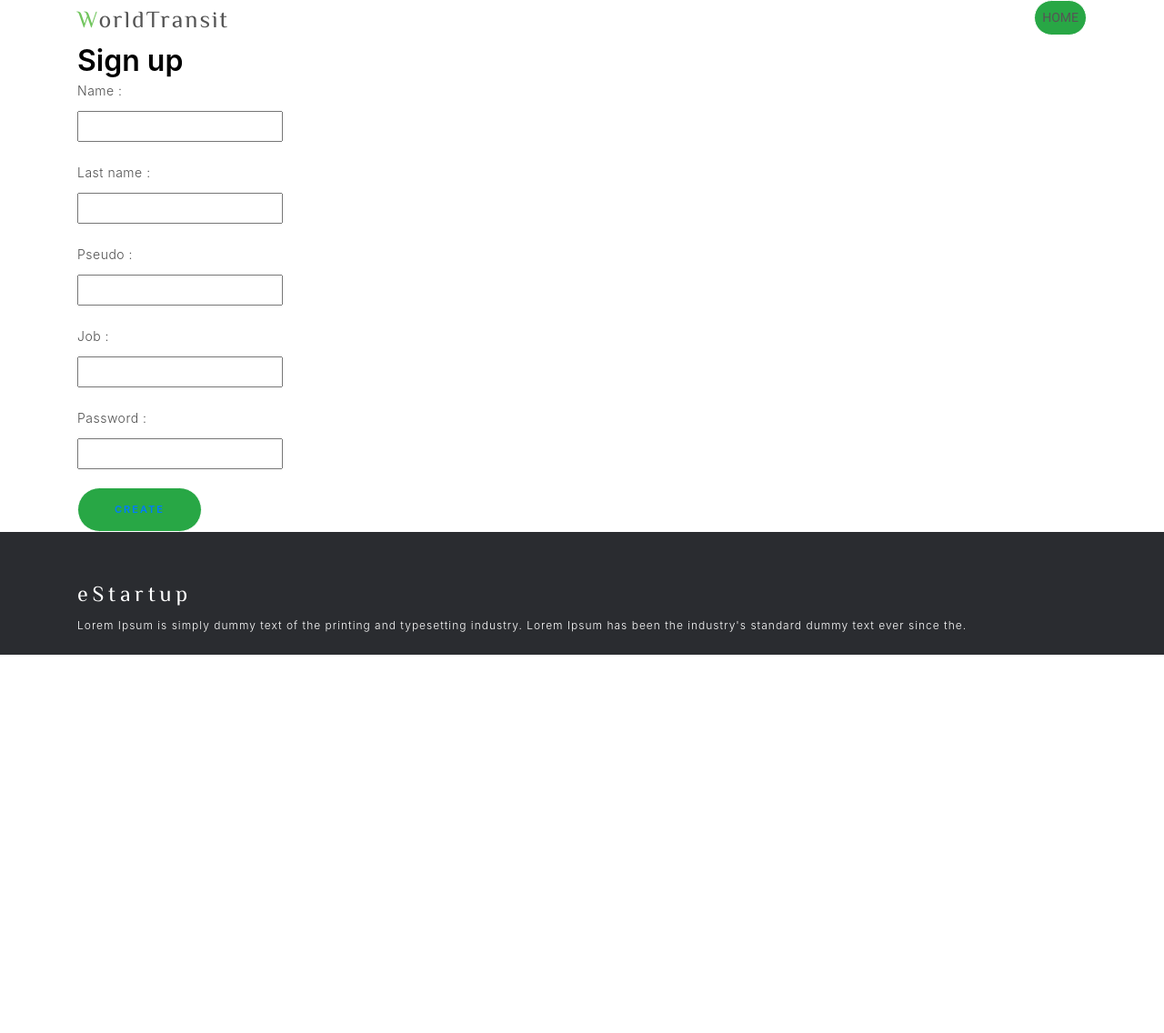
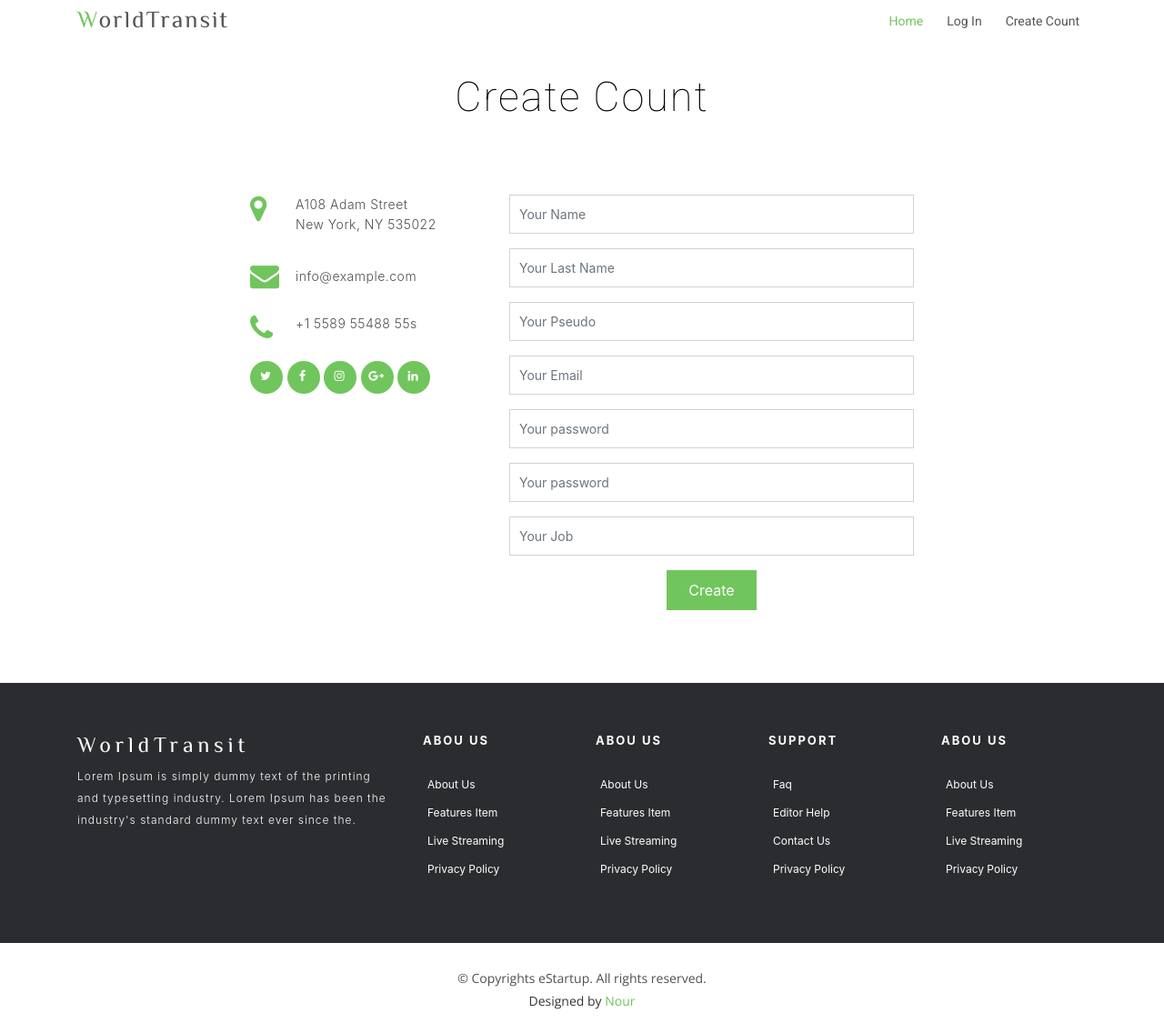
Before and after one commit to baccarnh/pme-QF, a Django app: page /blog/createaccount/ in a window 1280 px wide. Shown: the whole page at 91% size. Before the commit the page ends 720 px from the top, so only its background shows below. Run offline with Django 3.2, Linux system fonts and the light colour scheme; some libraries are stand-ins or nearby versions.

Commit message:
create form in views

```diff
--- a/WorldTransit/WorldTransit/urls.py
+++ b/WorldTransit/WorldTransit/urls.py
@@ -2,7 +2,7 @@ from django.conf import settings
 from django.contrib import admin
 from django.urls import path, include
 
-from . import views
+from blog import views
 
 urlpatterns = [
     path('', views.home, name='home'),
--- a/WorldTransit/blog/forms.py
+++ b/WorldTransit/blog/forms.py
@@ -3,17 +3,6 @@ from .models import Users, Response, Questions
 
 
 """class for create form with models class """
-
-
-class ConnexionForm(forms.Form):
-    name = forms.CharField(label="Nom d'utilisateur", max_length=30)
-    password = forms.CharField(label="Mot de passe", widget=forms.PasswordInput)
-
-
-class SignUpForm(forms.ModelForm):
-    class Meta:
-        model = Users
-        fields = '__all__'
 
 
 class ResponseForm(forms.ModelForm):
--- a/WorldTransit/blog/templates/blog/createaccount.html
+++ b/WorldTransit/blog/templates/blog/createaccount.html
@@ -1,114 +1,89 @@
-<!DOCTYPE html>
-<html lang="fr">
-<head>
+
+{% extends 'blog/layouts/base.html' %}
     {% load static %}
-    <meta charset="utf-8">
-    <meta content="width=device-width, initial-scale=1.0" name="viewport">
-    <meta content="" name="keywords">
-    <meta content="" name="description">
-    <title> {% block title %} WorldTransit {% endblock title %} </title>
-    <!-- Favicons -->
-    <link href="img/favicon.png" rel="icon">
-    <link href="img/apple-touch-icon.png" rel="apple-touch-icon">
+ {% block content %}
 
-    <!-- Google Fonts -->
-    <link href="https://fonts.googleapis.com/css?family=Open+Sans:300,300i,400,400i,700,700i|Roboto:100,300,400,500,700|Philosopher:400,400i,700,700i" rel="stylesheet">
+                  <section id="contact" class="padd-section wow fadeInUp">
 
-    <!-- Bootstrap css -->
-    <!-- <link rel="stylesheet" href="css/bootstrap.css"> -->
-    <link href="{% static 'css/lib/bootstrap/css/bootstrap.min.css' %}" rel="stylesheet">
+    <div class="container">
+      <div class="section-title text-center">
+        <h2>Create count</h2>
+        <p class="separator"></p>
+      </div>
+    </div>
 
-    <!-- Libraries CSS Files -->
-    <link href="{% static 'css/lib/owlcarousel/assets/owl.carousel.min.css' %}" rel="stylesheet">
-    <link href="{% static 'css/lib/owlcarousel/assets/owl.theme.default.min.css' %}" rel="stylesheet">
-    <link href="{% static 'css/lib/font-awesome/css/font-awesome.min.css' %}" rel="stylesheet">
-    <link href="{% static 'css/lib/animate/animate.min.css' %}" rel="stylesheet">
-    <link href="{% static 'css/lib/modal-video/css/modal-video.min.css' %}" rel="stylesheet">
+    <div class="container">
+      <div class="row justify-content-center">
 
-    <!-- Main Stylesheet File -->
-    <link href="{% static 'css/css/style.css' %}" rel="stylesheet">
+        <div class="col-lg-3 col-md-4">
 
-</head>
-<header id="header" class="header header-hide">
-    <div class="container">
+          <div class="info">
+            <div>
+              <i class="fa fa-map-marker"></i>
+              <p>A108 Adam Street<br>New York, NY 535022</p>
+            </div>
 
-      <div id="logo" class="pull-left">
-        <h1><a href="#body" class="scrollto"><span>W</span>orldTransit</a></h1>
-        <!-- Uncomment below if you prefer to use an image logo -->
-        <!-- <a href="#body"><img src="img/logo.png" alt="" title="" /></a>-->
-      </div>
+            <div class="email">
+              <i class="fa fa-envelope"></i>
+              <p>info@example.com</p>
+            </div>
 
-      <nav id="nav-menu-container">
-        <ul class="nav-menu">
-          <li class="menu-active" >
-            <button type="submit" class="btn btn-success" ><a href = ""  ;>Home</a></button>
-          </li>
-        </ul>
-      </nav><!-- #nav-menu-container -->
-    </div>
-    {% block img%}{% endblock %}
+            <div>
+              <i class="fa fa-phone"></i>
+              <p>+1 5589 55488 55s</p>
+            </div>
+          </div>
 
-</header>
-<body>
-<br>
-<br>
+          <div class="social-links">
+            <a href="#" class="twitter"><i class="fa fa-twitter"></i></a>
+            <a href="#" class="facebook"><i class="fa fa-facebook"></i></a>
+            <a href="#" class="instagram"><i class="fa fa-instagram"></i></a>
+            <a href="#" class="google-plus"><i class="fa fa-google-plus"></i></a>
+            <a href="#" class="linkedin"><i class="fa fa-linkedin"></i></a>
+          </div>
 
- {% block content %}
-<div class="container">
-        <div class="row">
-            <div class="col-md-6 col-lg-12">
-                <div class="feature-block">
-                  <h2>Sign up</h2>
-                  <form method="post">
-                    {% csrf_token %}
-                    {% for field in form %}
-                      <p>
-                        {{ field.label_tag }}<br>
-                        {{ field }}
-                        {% for error in field.errors %}
-                          <p style="color: red">{{ error }}</p>
-                        {% endfor %}
-                      </p>
-                    {% endfor %}
-                    <button type="submit" class="btn btn-success" ><a href = ""  ;>Create</a></button>
-                  </form>
+        </div>
+
+        <div class="col-lg-5 col-md-8">
+          <div class="form">
+            <div id="sendmessage">Your message has been sent. Thank you!</div>
+            <div id="errormessage"></div>
+            <form action="{% url 'blog:createaccount' %}" method="post" role="form" >
+                 {% csrf_token %}
+              <div class="form-group">
+                <input type="text" name="name" class="form-control" id="name" placeholder="Your Name" data-rule="minlen:4" data-msg="Please enter at least 4 chars" />
+                <div class="validation"></div>
+              </div>
+                <div class="form-group">
+                    <input type="text" name="last_name" class="form-control" id="last_name" placeholder="Your Last Name" data-rule="minlen:4" data-msg="Please enter at least 4 chars" />
+                    <div class="validation"></div>
                 </div>
-            </div>
-        </div>
-</div>
-{% endblock %}
-
-
-
-</body>
- <footer class="footer">
-    <div class="container">
-      <div class="row">
-          <div class="col-md-12 col-lg-12">
-          <div class="footer-logo">
-              <a class="navbar-brand" href="#">eStartup</a>
-            <p>Lorem Ipsum is simply dummy text of the printing and typesetting industry. Lorem Ipsum has been the industry's standard dummy text ever since the.</p>
+                <div class="form-group">
+                    <input type="text" name="pseudo" class="form-control" id="pseudo" placeholder="Your Pseudo" data-rule="minlen:4" data-msg="Please enter at least 4 chars" />
+                    <div class="validation"></div>
+                </div>
+                 <div class="form-group">
+                    <input type="email" class="form-control" name="email" id="email" placeholder="Your Email" data-rule="email" data-msg="Please enter a valid email" />
+                    <div class="validation"></div>
+                </div>
+                <div class="form-group">
+                    <input type="password" name="password" class="form-control" id="password" placeholder="Your password" data-rule="minlen:4" data-msg="Please enter at least 4 chars" />
+                    <div class="validation"></div>
+                </div>
+                <div class="form-group">
+                    <input type="password" name="confirm_password" class="form-control" id="confirm_password" placeholder="Your password" data-rule="minlen:4" data-msg="Please enter at least 4 chars" />
+                    <div class="validation"></div>
+                </div>
+                <div class="form-group">
+                    <input type="text" name="job" class="form-control" id="job" placeholder="Your Job" data-rule="minlen:4" data-msg="Please enter at least 4 chars" />
+                    <div class="validation"></div>
+                </div>
+              <div class="text-center"><button type="submit">Create</button></div>
+            </form>
           </div>
         </div>
       </div>
     </div>
-  </footer>
+  </section>
 
-   <!-- JavaScript Libraries -->
-  <script src="{% static 'css/lib/jquery/jquery.min.js' %}"></script>
-  <script src="{% static 'css/lib/jquery/jquery-migrate.min.js' %}"></script>
-  <script src="{% static 'css/lib/bootstrap/js/bootstrap.bundle.min.js' %}"></script>
-  <script src="{% static 'css/lib/superfish/hoverIntent.js' %}"></script>
-  <script src="{% static 'css/lib/superfish/superfish.min.js' %}"></script>
-  <script src="{% static 'css/lib/easing/easing.min.js' %}"></script>
-  <script src="{% static 'css/lib/modal-video/js/modal-video.js' %}"></script>
-  <script src="{% static 'css/lib/owlcarousel/owl.carousel.min.js' %}"></script>
-  <script src="{% static 'css/lib/wow/wow.min.js' %}"></script>
-  <!-- Contact Form JavaScript File -->
-  <script src="{% static 'js/contactform/contactform.js' %}"></script>
-
-  <!-- Template Main Javascript File -->
-  <script src="{% static 'js/js/main.js' %}"></script>
-
-
-</html>
+{% endblock %}
--- a/WorldTransit/blog/templates/blog/layouts/nav.html
+++ b/WorldTransit/blog/templates/blog/layouts/nav.html
@@ -5,20 +5,23 @@
 
       <div id="logo" class="pull-left">
         <h1><a href="#body" class="scrollto"><span>W</span>orldTransit</a></h1>
-        <!-- Uncomment below if you prefer to use an image logo -->
-        <!-- <a href="#body"><img src="img/logo.png" alt="" title="" /></a>-->
       </div>
 
        <nav id="nav-menu-container">
         <ul class="nav-menu">
-          <li class="menu-active"><a href="{% url 'home' %}">Home</a></li>
-          <li><a href = "{% url 'blog:questionResponse' %}" >Questions</a></li>
-          <li><a href="{% url 'blog:newquestions' %}">New Questions</a></li>
-          <li><a href="{% url 'blog:useraccount' %}">User Account</a></li>
-          <li><a href="{% url 'blog:login' %}">Log In</a></li>
-          <li><a href="{% url 'blog:logout' %}">Log out</a></li>
+            {% if user is None %}
+            <li class="menu-active"><a href="{% url 'home' %}">Home</a></li>
+            <li id="a4"><a href="{% url 'blog:login' %}">Log In</a></li>
+            <li id="a5"><a href="{% url 'blog:createaccount' %}">create count</a></li>
+            {% else %}
+            <li class="menu-active"><a href="{% url 'home' %}">{{ user }}</a></li>
+            <li id="a1"><a href="{% url 'blog:questionResponse' %}" >Questions</a></li>
+            <li id="a2"><a href="{% url 'blog:newquestions' %}"  >New Questions</a></li>
+            <li id="a3"><a href="{% url 'blog:useraccount' %}" >User Account</a></li>
+            <li id="a6"><a href="{% url 'blog:logout' %}">Log out</a></li>
+            {% endif %}
         </ul>
-      </nav><!-- #nav-menu-container -->
+      </nav>
 
     </div>
-  </header><!-- #header -->
+  </header>
--- a/WorldTransit/blog/templates/home.html
+++ b/WorldTransit/blog/templates/home.html
@@ -1,10 +1,11 @@
+
 {% extends 'blog/layouts/base.html' %}
     {% load static %}
      {% block content %}
 
   <section id="hero" class="wow fadeIn">
     <div class="hero-container">
-      <h1>Welcome to WorldTransit</h1>
+        <h1>Welcome to WorldTransit</h1>
        <img src="{% static 'img/hero-img.png' %}" alt="Hero Imgs">
       <a href="#get-started" class="btn-get-started scrollto">Get Started</a>
       <div class="btns">
@@ -14,5 +15,5 @@
       </div>
     </div>
   </section><!-- #hero -->
-
+<script src="{% static 'js/js/main.js' %}"></script>
 {% endblock %}
--- a/WorldTransit/blog/views.py
+++ b/WorldTransit/blog/views.py
@@ -1,52 +1,58 @@
+from django.forms import models
 from django.shortcuts import render, get_object_or_404, redirect
 from .models import Questions, Response, Users
 from django.contrib.auth import authenticate, login, logout
+from .forms import QuestionForm
 from django.urls import reverse
-from .forms import SignUpForm, ResponseForm, QuestionForm, ConnexionForm
+import hashlib
+from datetime import timezone
+
+"""variable global"""
+user = None
+
+
+def home(request):
+    return render(request, 'home.html', {'user': user})
 
 
 def connexion(request):
-    """method for return login.html"""
-    error = False
-    if request.method == "POST":
-        form = ConnexionForm(request.POST)
-        if form.is_valid():
-            name = form.cleaned_data["name"]
-            password = form.cleaned_data["password"]
-            user = authenticate(username=name, password=password)  # Nous vérifions si les données sont correctes
-            if user:  # Si l'objet renvoyé n'est pas None
-                login(request, user)  # nous connectons l'utilisateur
-            else:  # sinon une erreur sera affichée
-                error = True
-    else:
-        form = ConnexionForm()
-    return render(request,'blog/login.html', locals())
+    """method for connexion"""
+    pseudo = request.POST.get("pseudo")
+    password = request.POST.get("password")
+    global user
+    user = pseudo
+    return render(request, 'blog/login.html', {'user': user, 'pseudo': pseudo, 'password': password})
 
 
 def deconnexion(request):
+    global user
     # le traitement de deconnection a faire
-    return render(request, 'home.html')
+    logout(request)
+    user = None
+    return render(request, 'home.html', {'user': user})
+
 
 def signup(request):
-    """method for return createaccount.html"""
-    if request.method == 'POST':
-        form = SignUpForm(request.POST)
-        if form.is_valid():
-            user = form.save()
-            user.refresh_from_db()  # load the profile instance created by the signal
-            user.save()
-            return redirect('blog/useraccount.html')
-    else:
-        form = SignUpForm()
-    return render(request, 'blog/createaccount.html', {'form': form})
+    """method for  createaccount """
+    # create new user account
+    if request.POST.get("password") == request.POST.get("confirm_password") and request.POST.get(
+            "password") is not None:
+        u = Users(name=request.POST.get("name"),
+                  last_name=request.POST.get("last_name"),
+                  pseudo=request.POST.get("pseudo"),
+                  email=request.POST.get("email"),
+                  job=request.POST.get("job"),
+                  password=request.POST.get("password")
+                  )
+        u.save()
+        return render(request, 'home.html', {'user': user})
+
+    return render(request, 'blog/createaccount.html', {'user': user})
 
 
 def useraccount(request):
     """method for return useraccount.html"""
-    quest = Questions.objects.filter(author='nicos', status=None)
-    liste = list()
-    liste.append(quest)
-    return render(request, 'blog/useraccount.html', {'quest': liste})
+    return render(request, 'blog/useraccount.html', {'user': user})
 
 
 def questionResponse(request):
@@ -59,21 +65,18 @@ def questionResponse(request):
         resp = Response.objects.filter(user_id=1)
         liste2 = list()
         liste2.append(resp)
-        return render(request, 'blog/questionResponse.html', {'quest':liste, 'resp': liste2})
+        return render(request, 'blog/questionResponse.html', {'quest': liste, 'resp': liste2})
+
+    return render(request, 'blog/questionResponse.html', {'user': user})
 
 
 def response(request):
-    #method for post response
-    if request.method == 'POST':
-        form = ResponseForm(request.POST)
-        if form.is_valid():
-            user = form.save()
-            user.refresh_from_db()  # load the profile instance created by the signal
-            user.save()
-            return redirect('blog/questionResponse.html')
-    else:
-        form = ResponseForm()
-    return render(request, 'blog/questionReponse.html', {'form': form})
+    """method for post response"""
+    if request.POST.get("reponse") is not None:
+        u = Questions(content=request.POST.get("reponse"))
+        u.save()
+        return render(request, 'blog/questionResponse.html', {'user': user})
+    return render(request, 'blog/questionReponse.html', {'user': user})
 
 
 def questions(request):
@@ -84,11 +87,10 @@ def questions(request):
             user = form.save()
             user.refresh_from_db()  # load the profile instance created by the signal
             user.save()
-            return redirect('blog/useraccount.html')
+            return redirect('useraccount.html')
     else:
         form = QuestionForm()
     return render(request, 'blog/newquestions.html', {'form': form})
 
-
-def handler404(request):
-    return render(request,'errors/404.html',status=404)
+    def handler404(request):
+        return render(request, 'errors/404.html', status=404)
```
Also changed, not shown: WorldTransit/WorldTransit/views.py (+0 -12 lines), WorldTransit/blog/models.py (+4 -10 lines), WorldTransit/blog/templates/blog/login.html (+50 -16 lines), WorldTransit/blog/templates/blog/newquestions.html (+40 -18 lines), WorldTransit/blog/templates/blog/questionResponse.html (+13 -1 lines), WorldTransit/blog/templates/blog/useraccount.html (+9 -14 lines), WorldTransit/blog/migrations/0001_initial.py, WorldTransit/blog/migrations/0002_questions_status.py (deleted).
